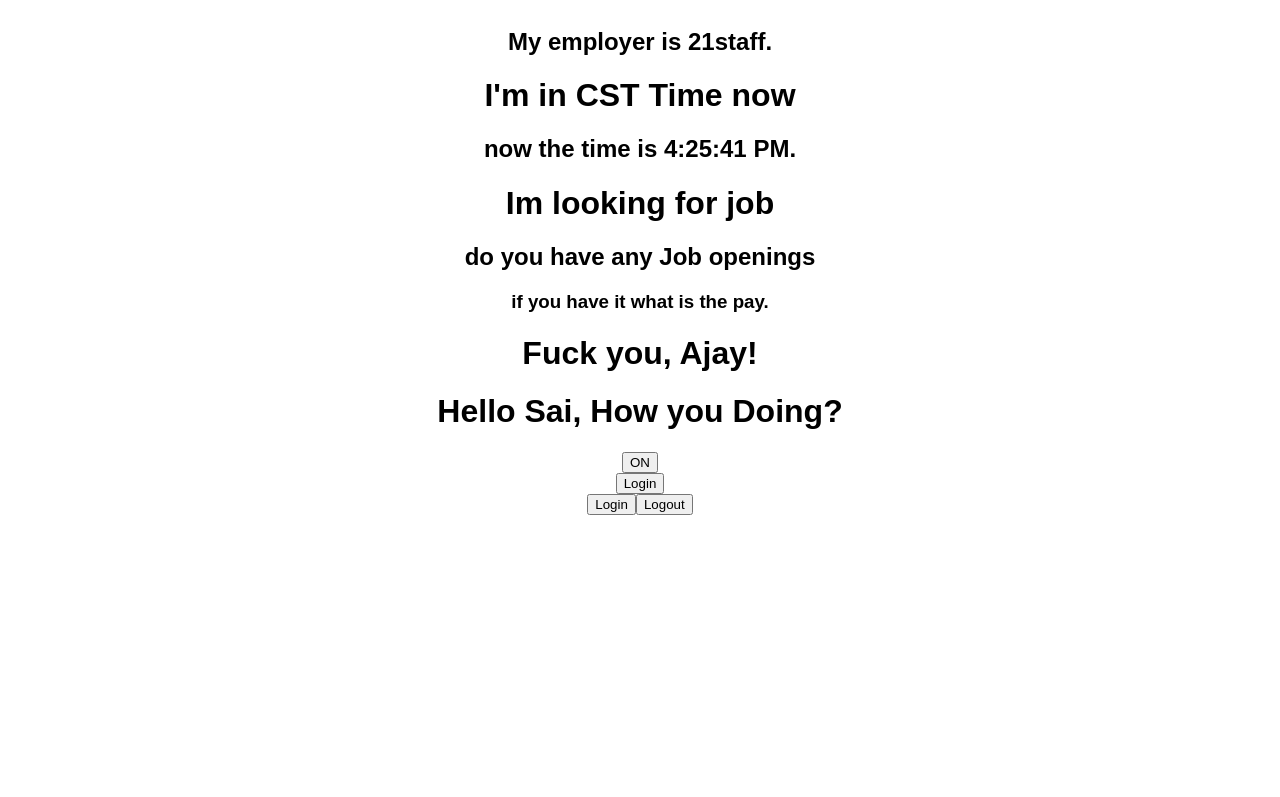
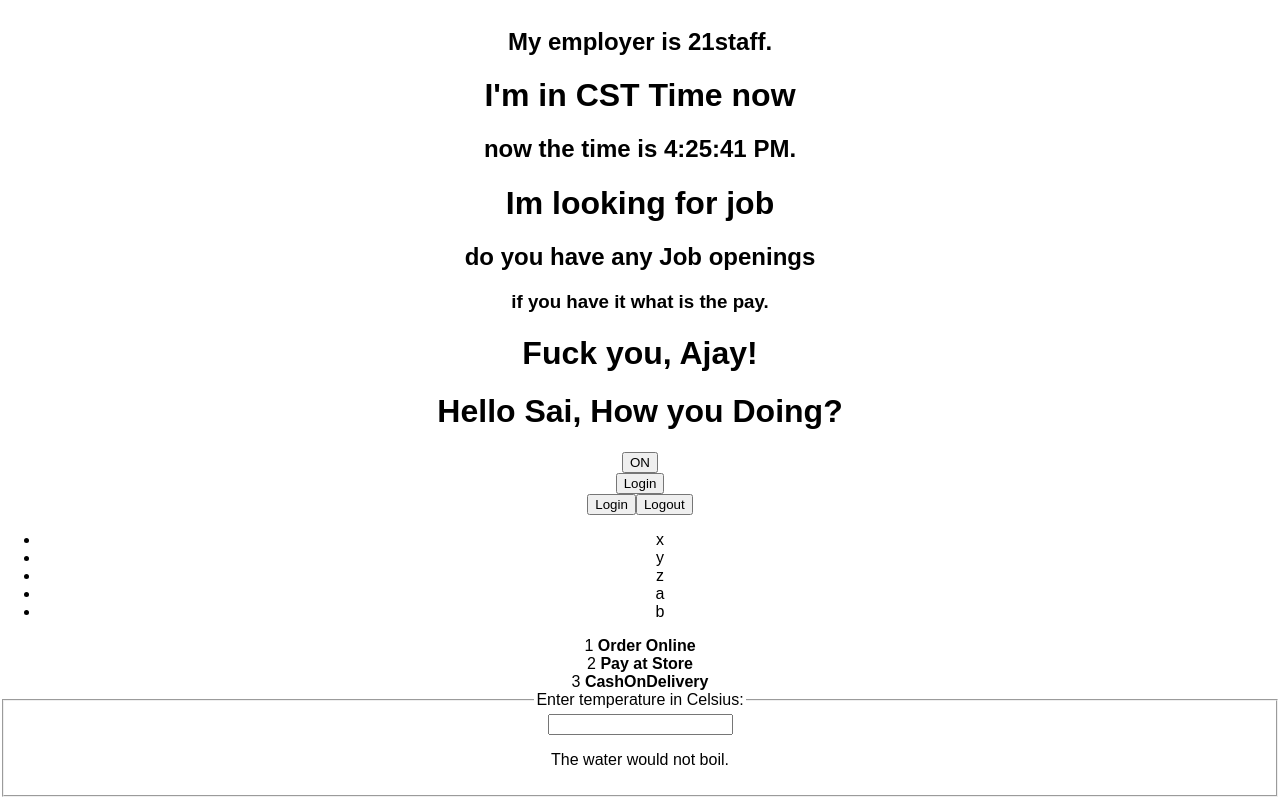
Before and after one commit to abanala304/my-app, a React (Create React App) app: page / in a window 1280 px wide. Shown: the part 486-1283 px from the top of the page. Before the commit the page ends 1001 px from the top, so only its background shows below. Built offline with nearby package versions, Linux system fonts and the light colour scheme.

Commit message:
listedkeys

```diff
--- a/src/App.js
+++ b/src/App.js
@@ -14,8 +14,13 @@
 import LoginControl from './loginControl.js';
 import LoginButton from './loginButton.js';
 import LogoutButton from './logoutButton.js';
+import LetterList from './listedkeys.js';
+import Listandkey from './listedkeys2.js';
+import Calculator from './liftingstate.js';
 class App extends Component {
   render() {
+  const letters = ['x', 'y', 'z', 'a', 'b'];
+
  return (
     <div className="App">
 
@@ -37,6 +42,10 @@
         <LoginControl />
         <LoginButton />
         <LogoutButton />
+        <LetterList letters={letters} />
+        <Listandkey />
+        <Calculator />
+
       </div>
     );
   }
--- a/src/index.js
+++ b/src/index.js
@@ -4,7 +4,7 @@
 import App from './App';
 import registerServiceWorker from './registerServiceWorker';
 function anil(){
-ReactDOM.render(<App />, document.getElementById('root'));
+ReactDOM.render(<App />,document.getElementById('root'));
 }
 setInterval(anil,1000);
 registerServiceWorker();
--- /dev/null
+++ b/src/liftingstate.js
@@ -0,0 +1,33 @@
+import React from 'react'
+function BoilingVerdict(props) {
+    if (props.celsius >= 100) {
+      return <p>The water would boil.</p>;
+    }
+    return <p>The water would not boil.</p>;
+  }
+  class Calculator extends React.Component {
+    constructor(props) {
+      super(props);
+      this.handleChange = this.handleChange.bind(this);
+      this.state = {temperature: ''};
+    }
+
+    handleChange(e) {
+      this.setState({temperature: e.target.value});
+    }
+
+    render() {
+      const temperature = this.state.temperature;
+      return (
+        <fieldset>
+          <legend>Enter temperature in Celsius:</legend>
+          <input
+            value={temperature}
+            onChange={this.handleChange} />
+          <BoilingVerdict
+            celsius={parseFloat(temperature)} />
+        </fieldset>
+      );
+    }
+  }
+export default Calculator;
--- /dev/null
+++ b/src/listedkeys.js
@@ -0,0 +1,15 @@
+import React from 'react';
+function LetterList(props) {
+    const letters = props.letters;
+    const listItems = letters.map((letter) =>
+      <li key={letter.toString()}>
+        {letter}
+      </li>
+    );
+    return (
+      <ul>{listItems}</ul>
+    );
+  }
+
+
+  export default LetterList;
--- /dev/null
+++ b/src/listedkeys2.js
@@ -0,0 +1,51 @@
+import React from 'react';
+class Listandkey extends React.Component {
+   constructor(props) {
+      super(props);
+
+      this.state = {
+         data:
+         [
+            {
+               component: 'Order Online',
+               id: 1.
+            },
+
+            {
+               component: 'Pay at Store',
+               id: 2.
+            },
+
+            {
+               component: 'CashOnDelivery',
+               id: 3.
+            }
+         ]
+      }
+
+   }
+
+   render() {
+      return (
+         <div>
+            <div>
+               {this.state.data.map((dynamicComponent, i) => <Content
+                  key = {i} componentData = {dynamicComponent}/>)}
+            </div>
+         </div>
+      );
+   }
+}
+
+class Content extends React.Component {
+   render() {
+      return (
+         <div>
+            {this.props.componentData.id} <b>{this.props.componentData.component}</b>
+
+         </div>
+      );
+   }
+}
+
+export default Listandkey;
```
